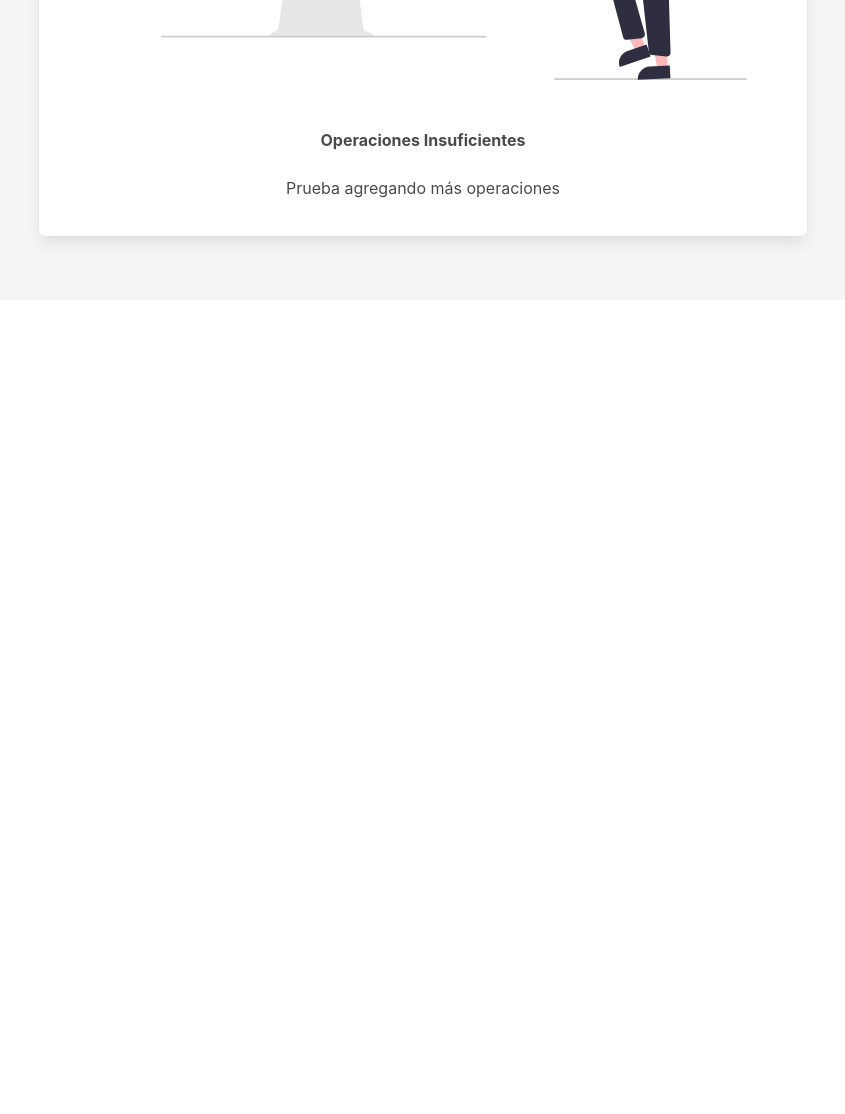
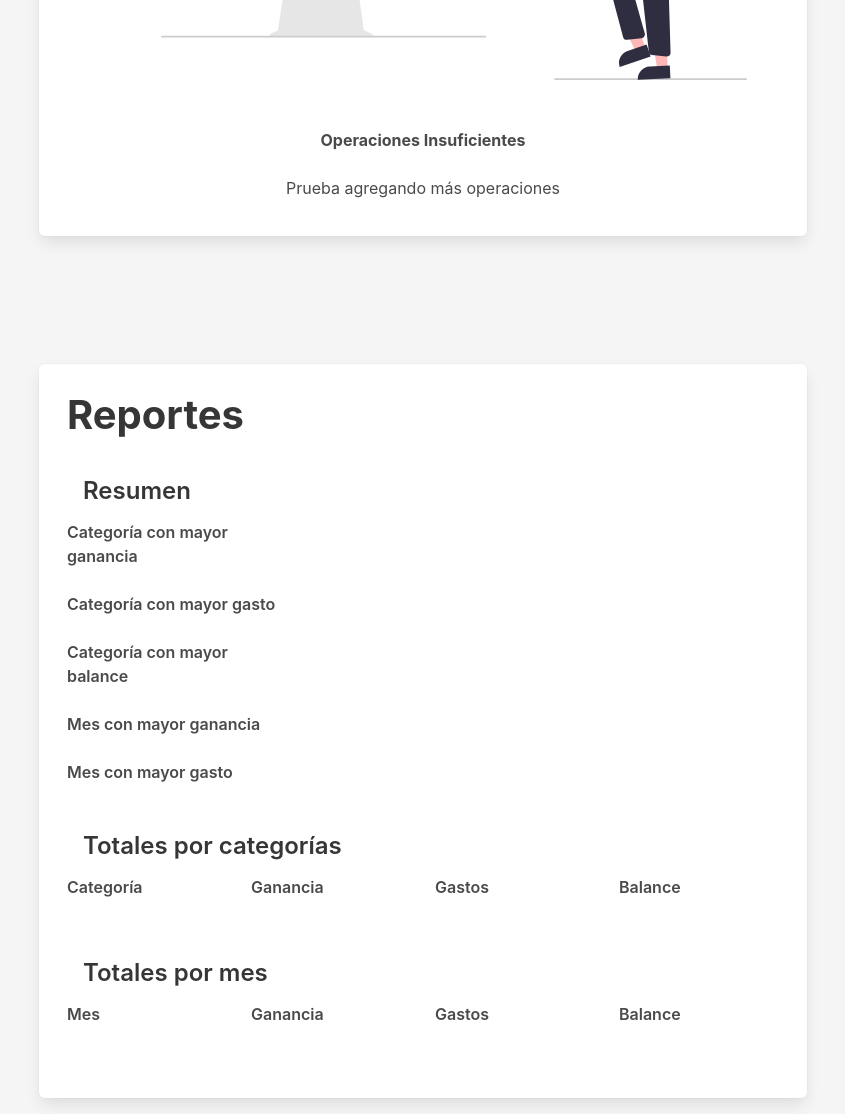
Before and after one commit to Rosangela-Luiggi/ahorradas-tp, a plain HTML site: page index.html in a window 1280 px wide. Shown: the part 2780-3894 px from the top of the page, without its empty margins (217-1062 px from the left). Before the commit the page ends 3080 px from the top, so only its background shows below. Drawn offline with nearby package versions, Linux system fonts and the light colour scheme.

Commit message:
the sections that show the reports were created

```diff
--- a/index.html
+++ b/index.html
@@ -114,8 +114,7 @@
                             </div>
 
                             <div class="mt-4">
-                                <h4 class="title is-6 has-text-weight-bold mb-2">
-                                </h4>
+                                <h4 class="title is-6 has-text-weight-bold mb-2"></h4>
                                 <div class="select is-fullwidth">
                                     <select>
                                         <option>Más reciente</option>
@@ -130,11 +129,7 @@
                         </div>
                     </div>
 
-
-
-
                     <div class="column is-7 m-3 has-background-white box">
-
                         <div class="is-flex m-4 is-justify-content-space-between">
                             <h3 class="title is-3">Operaciones</h3>
                             <a class="button is-info">+ Nueva operación</a>
@@ -151,8 +146,6 @@
                     </div>
                 </div>
             </div>
-
-
         </section>
 
         <!-- vista secundaria de balance---Nueva Operacion -->
@@ -205,7 +198,6 @@
         </section>
 
         <section class="section">
-
             <div class="container is-flex is-justify-content-center pt-6">
                 <div class="column is-8 box m-4">
                     <h2 class="title is-2 has-text-weight-bold m-4 pb-5">Categorías</h2>
@@ -215,13 +207,10 @@
                             <input class="input" id="ipt-text-name" type="text" />
                             <button class="button is-info ml-2">Agregar</button>
                         </div>
-                        <div class="m-4 py-3">
-
+                        <div class="m-4 py-3"></div>
                     </div>
                 </div>
             </div>
-            </div>
-
         </section>
 
         <section class="section">
@@ -241,7 +230,63 @@
                     </div>
                 </div>
             </div>
+        </section>
 
+        <section class="container is-flex is-justify-content-center pt-6">
+            <div class="column is-8 box m-4">
+                <h2 class="title is-2 has-text-weight-bold m-4 pb-5">Reportes</h2>
+                <div class="m-4">
+                    <div>
+                        <h4 class="title is-4 m-4">Resumen</h4>
+                        <div class="mb-6 has-text-weight-semibold">
+                            <div class="columns is-mobile">
+                                <div class="column">Categoría con mayor ganancia</div>
+                                <div class="column"></div>
+                                <div class="column"></div>
+                            </div>
+                            <div class="columns is-mobile">
+                                <div class="column">Categoría con mayor gasto</div>
+                                <div class="column"></div>
+                                <div class="column"></div>
+                            </div>
+                            <div class="columns is-mobile">
+                                <div class="column">Categoría con mayor balance</div>
+                                <div class="column"></div>
+                                <div class="column"></div>
+                            </div>
+                            <div class="columns is-mobile">
+                                <div class="column">Mes con mayor ganancia</div>
+                                <div class="column"></div>
+                                <div class="column"></div>
+                            </div>
+                            <div class="columns is-mobile">
+                                <div class="column">Mes con mayor gasto</div>
+                                <div class="column"></div>
+                                <div class="column"></div>
+                            </div>
+                        </div>
+
+                    </div>
+                    <div>
+                        <h4 class="title is-4 m-4">Totales por categorías</h4>
+                        <div class="columns is-mobile mb-6 has-text-weight-semibold">
+                            <div class="column">Categoría</div>
+                            <div class="column">Ganancia</div>
+                            <div class="column">Gastos</div>
+                            <div class="column">Balance</div>
+                        </div>
+                    </div>
+                    <div>
+                        <h4 class="title is-4 m-4">Totales por mes</h4>
+                        <div class="columns is-mobile mb-6 has-text-weight-semibold">
+                            <div class="column">Mes</div>
+                            <div class="column">Ganancia</div>
+                            <div class="column">Gastos</div>
+                            <div class="column">Balance</div>
+                        </div>
+                    </div>
+                </div>
+            </div>
         </section>
     </main>
 </body>
```
Lines whose indentation alone changed are shown as unchanged.
